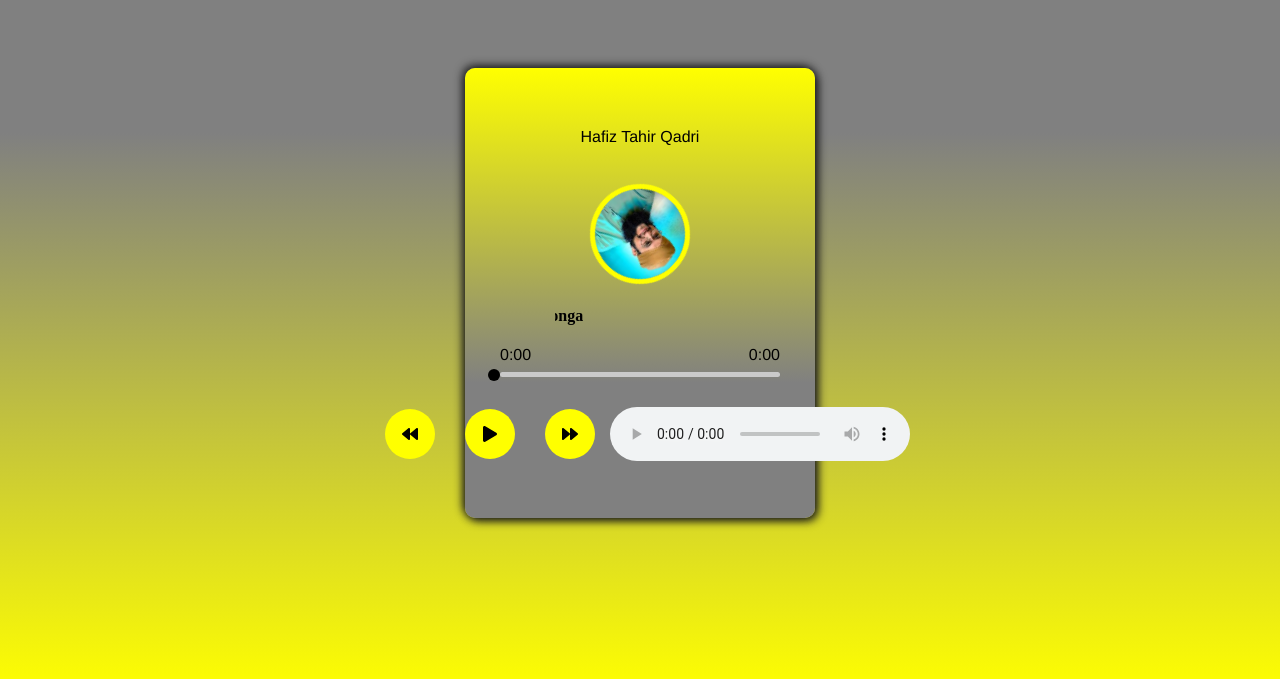
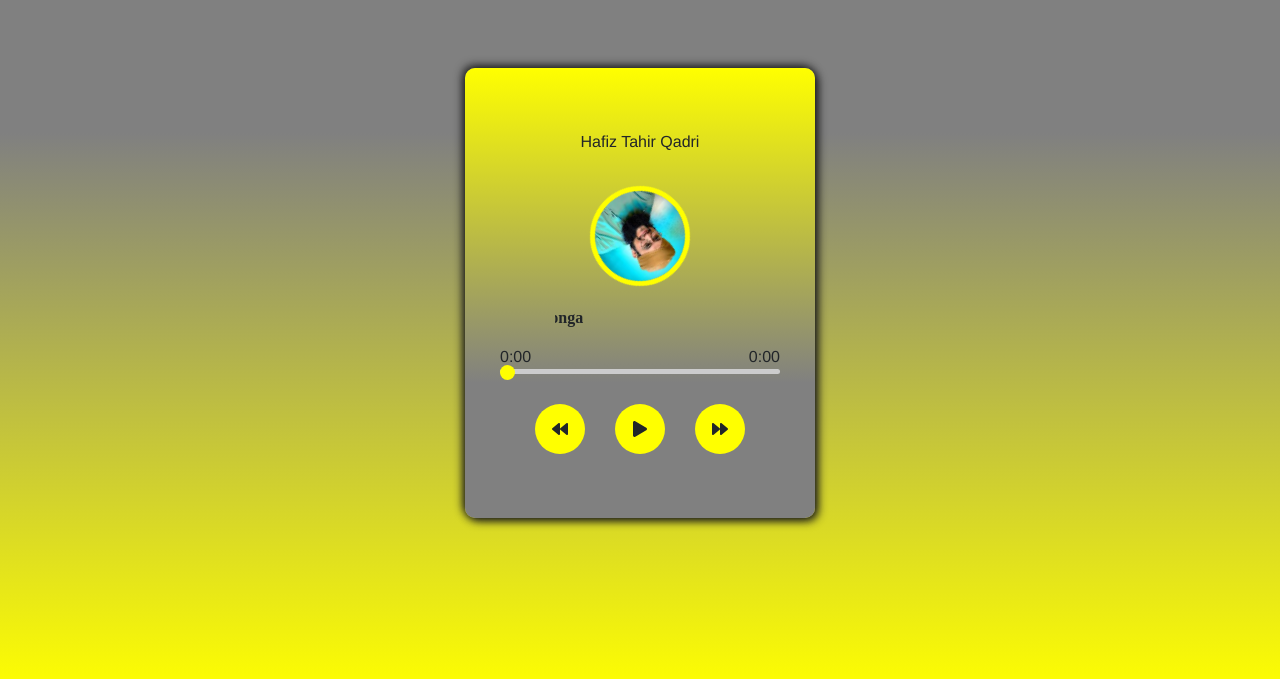
Before and after one commit to MuhammadAsif46/Music-player, a React (Vite) app: page / in a window 1280 px wide. Shown: the part 107-786 px from the top of the page. Built offline with nearby package versions, Linux system fonts and the light colour scheme.

Commit message:
music plyer 90% complted

```diff
--- a/index.html
+++ b/index.html
@@ -4,11 +4,13 @@
     <meta charset="UTF-8" />
     <link rel="icon" type="image/svg+xml" href="/vite.svg" />
     <meta name="viewport" content="width=device-width, initial-scale=1.0" />
+    <link href="https://cdn.jsdelivr.net/npm/bootstrap@5.0.2/dist/css/bootstrap.min.css" rel="stylesheet" integrity="sha384-EVSTQN3/azprG1Anm3QDgpJLIm9Nao0Yz1ztcQTwFspd3yD65VohhpuuCOmLASjC" crossorigin="anonymous">
     <title>Vite + React</title>
   </head>
   <body class="" style="background: linear-gradient(to top, yellow,gray 70%);height: 100vh;"
   >
     <div id="root"></div>
     <script type="module" src="/src/main.jsx"></script>
+    <script src="https://cdn.jsdelivr.net/npm/bootstrap@5.0.2/dist/js/bootstrap.bundle.min.js" integrity="sha384-MrcW6ZMFYlzcLA8Nl+NtUVF0sA7MsXsP1UyJoMp4YLEuNSfAP+JcXn/tWtIaxVXM" crossorigin="anonymous"></script>
   </body>
 </html>
--- a/src/App.css
+++ b/src/App.css
@@ -194,3 +194,36 @@ flex-direction: column;
   height: 12px  ;
   border-radius: 50%;
 }
+
+
+/* Style the range input */
+input[type="range"] {
+  -webkit-appearance: none; /* Remove default styling */
+  width: 100%; /* Set width to fill container */
+  height: 5px; /* Set height */
+  background: #ccc; /* Set track background color */
+  border-radius: 5px; /* Rounded corners */
+  outline: none; /* Remove outline */
+}
+
+/* Style the track (line) */
+input[type="range"]::-webkit-slider-runnable-track {
+  background: linear-gradient(to right, red 0%, red calc(var(--value) * 1%), #ccc calc(var(--value) * 1%), #ccc 100%); /* Use linear gradient for track */
+  height: 5px; /* Set height */
+  border-radius: 5px; /* Rounded corners */
+}
+
+/* Style the thumb (circle) */
+input[type="range"]::-webkit-slider-thumb {
+  -webkit-appearance: none; /* Remove default styling */
+  width: 15px; /* Set width */
+  height: 15px; /* Set height */
+  background-color: yellow; /* Set thumb color */
+  border-radius: 50%; /* Circular shape */
+  /* margin-top: -8px; Adjust vertical position */
+}
+
+/* Adjust thumb position */
+input[type="range"]:focus::-webkit-slider-thumb {
+  box-shadow: 0 0 0 0.2rem rgba(199, 187, 80, 0.651); /* Add focus effect */
+}
--- a/src/MusicPlayer.jsx
+++ b/src/MusicPlayer.jsx
@@ -13,7 +13,6 @@
 // const MusicPlayer = () => {
 //   const [isPlaying, setIsPlaying] = useState(false);
 //   const [currentMusic, setCurrentMusic] = useState(0);
-
 
 //   const naats = [
 //     {
@@ -112,8 +111,120 @@
 
 // export default MusicPlayer;
 
+// import React, { useState } from "react";
+// import { FaBackward, FaForward, FaPause, FaPlay } from "react-icons/fa";
 
-import React, { useState } from "react";
+// import img1 from "./assets/img1.jpg";
+// import img2 from "./assets/img2.jpg";
+// import img3 from "./assets/img3.jpg";
+// import img4 from "./assets/img4.jpg";
+
+// const MusicPlayer = () => {
+//   const [isPlaying, setIsPlaying] = useState(false);
+//   const [currentMusic, setCurrentMusic] = useState(0);
+
+//   const naats = [
+//     {
+//       artistNames: "Hafiz Tahir Qadri",
+//       title: "Mien Kabe ko dekhonga",
+//       srcImg: img1,
+//       srcAudio: "/src/audio/tahir-qadri.mp3",
+//     },
+//     {
+//       artistNames: "Zohaib Ashrafi",
+//       title: "Wo shar e muhabbat",
+//       srcImg: img3,
+//       srcAudio: "/src/audio/zohaib-ashrafi.mp3",
+//     },
+//     {
+//       artistNames: "Owais Raza Qadri",
+//       title: "Ho karam sarkar ab tu",
+//       srcImg: img2,
+//       srcAudio: "/src/audio/owais-qadri.mp3",
+//     },
+//     {
+//       artistNames: "Ashfaq Attari",
+//       title: "Barwien ka noor",
+//       srcImg: img4,
+//       srcAudio: "/src/audio/ashfaq-attari.mp3",
+//     },
+//   ];
+
+//   const backwardHandler = () => {
+//     setCurrentMusic((prevIndex) =>
+//       prevIndex === 0 ? naats.length - 1 : prevIndex - 1
+//     );
+//   };
+
+//   const forwardHandler = () => {
+//     setCurrentMusic((prevIndex) =>
+//       prevIndex === naats.length - 1 ? 0 : prevIndex + 1
+//     );
+//   };
+
+//   const togglePlayPause = () => {
+//     setIsPlaying((prevState) => !prevState);
+//     console.log("helllo")
+//   };
+
+//   const currentNaats = naats[currentMusic];
+//   // console.log(currentNaats.srcAudio);
+
+//   // console.log(naats);
+//   return (
+//     <div className="box center">
+//       <div className="box-1 center">
+//         <h4 className="name">{currentNaats.artistNames}</h4>
+//         <div className="art">
+//           <img
+//             className="center round"
+//             src={currentNaats.srcImg}
+//             alt="Artist"
+//             id="artist"
+//           />
+//         </div>
+//         <div className="art-name">
+//           <p className="title run">{currentNaats.title}</p>
+//         </div>
+//         <div className="prog">
+//           <div className="time">
+//             <div className="start">
+//               <p className="start">0:00</p>
+//             </div>
+//             <div className="end">
+//               <p className="end">0:00</p>
+//             </div>
+//           </div>
+//           <div className="line">
+//             <div className="lineChild"></div>
+//           </div>
+//         </div>
+//         <div className="msc center">
+//           <div className="ctrl center" onClick={backwardHandler}>
+//             <FaBackward />
+//           </div>
+//           <div className="ctrl center" id="playing" onClick={togglePlayPause}>
+//             {isPlaying ? <FaPause /> : <FaPlay />}
+//           </div>
+//           <div className="ctrl center" onClick={forwardHandler}>
+//             <FaForward />
+//           </div>
+//           <audio
+//             src={currentNaats.srcAudio}
+//             className=""
+//             controls
+//             typeof="audio/mp3"
+//             autoPlay={isPlaying}
+//           ></audio>
+//         </div>
+//       </div>
+//     </div>
+//   );
+// };
+
+// export default MusicPlayer;
+
+import React, { useState, useEffect, useRef } from "react";
 import { FaBackward, FaForward, FaPause, FaPlay } from "react-icons/fa";
 
 import img1 from "./assets/img1.jpg";
@@ -124,6 +235,9 @@ import img4 from "./assets/img4.jpg";
 const MusicPlayer = () => {
   const [isPlaying, setIsPlaying] = useState(false);
   const [currentMusic, setCurrentMusic] = useState(0);
+  const [currentTime, setCurrentTime] = useState(0);
+  const [duration, setDuration] = useState(0);
+  const audioRef = useRef(null);
 
   const naats = [
     {
@@ -162,16 +276,45 @@ const MusicPlayer = () => {
     setCurrentMusic((prevIndex) =>
       prevIndex === naats.length - 1 ? 0 : prevIndex + 1
     );
+    console.log(duration);
+    console.log(currentMusic);
+    console.log(currentTime);
   };
 
   const togglePlayPause = () => {
+    if (isPlaying) {
+      audioRef.current.pause();
+    } else {
+      audioRef.current.play();
+    }
     setIsPlaying((prevState) => !prevState);
   };
 
+  const updateTime = () => {
+    setCurrentTime(audioRef.current.currentTime);
+    setDuration(audioRef.current.duration);
+  };
+
+  const seekHandler = (e) => {
+    const seekTime = (e.target.value / 100) * duration;
+    audioRef.current.currentTime = seekTime;
+    setCurrentTime(seekTime);
+  };
+
+  useEffect(() => {
+    if (isPlaying) {
+      audioRef.current.play();
+    } else {
+      audioRef.current.pause();
+    }
+  }, [isPlaying,currentMusic,duration]);
+
+  // useEffect(()=>{
+  //   setDuration(0)
+  // },[currentMusic])
+
   const currentNaats = naats[currentMusic];
-  console.log(currentNaats.srcAudio);
 
-  console.log(naats);
   return (
     <div className="box center">
       <div className="box-1 center">
@@ -190,15 +333,17 @@ const MusicPlayer = () => {
         <div className="prog">
           <div className="time">
             <div className="start">
-              <p className="start">0:00</p>
+              <p className="start">{formatTime(currentTime)}</p>
             </div>
             <div className="end">
-              <p className="end">0:00</p>
+              <p className="end">{formatTime(duration)}</p>
             </div>
           </div>
-          <div className="line">
-            <div className="lineChild"></div>
-          </div>
+          {/* <div className="line"> */}
+          <input type="range" style={{
+    background: `linear-gradient(to right, #ccd43f ${(currentTime / duration) * 100}%, #ccc ${(currentTime / duration) * 100}%)`
+  }} class="form-range text-success z-1" value={(currentTime/duration)*100 || 0} id="customRange1"/>
+          {/* </div> */}
         </div>
         <div className="msc center">
           <div className="ctrl center" onClick={backwardHandler}>
@@ -210,17 +355,21 @@ const MusicPlayer = () => {
           <div className="ctrl center" onClick={forwardHandler}>
             <FaForward />
           </div>
-          <audio
-            src={currentNaats.srcAudio}
-            className=""
-            controls
-            typeof="audio/mp3"
-            autoPlay={isPlaying}
-          ></audio>
         </div>
       </div>
+      <audio
+        ref={audioRef}
+        src={currentNaats.srcAudio}
+        onTimeUpdate={updateTime}
+      ></audio>
     </div>
   );
 };
 
+const formatTime = (time) => {
+  const minutes = Math.floor(time / 60);
+  const seconds = Math.floor(time % 60);
+  return `${minutes}:${seconds < 10 ? "0" : ""}${seconds}`;
+};
+
 export default MusicPlayer;
```
